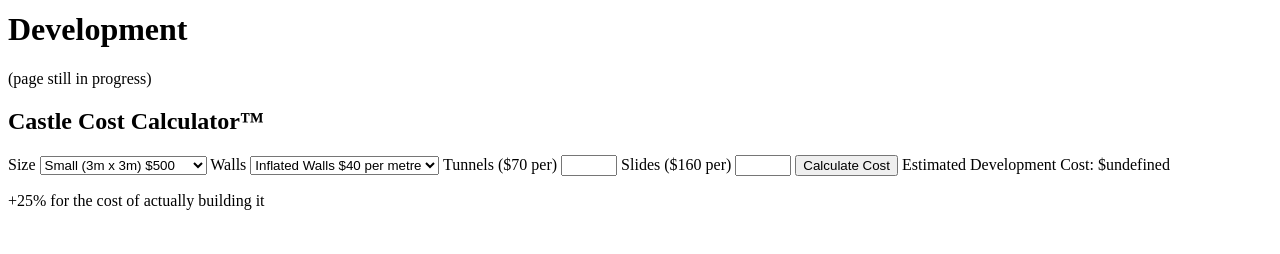
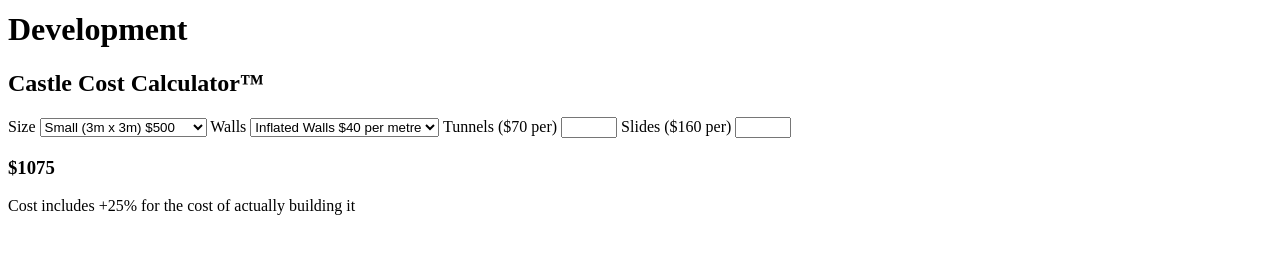
Before and after one commit to wishfulDeity/bounce-house, a SvelteKit app: page /development in a window 1280 px wide. Shown: the part 340-594 px from the top of the page. Built offline with nearby package versions, Linux system fonts and the light colour scheme.

Commit message:
made the calculator actually update live

```diff
--- a/src/routes/development/+page.svelte
+++ b/src/routes/development/+page.svelte
@@ -6,11 +6,12 @@
     let walls;
     let tunnels;
     let slides;
+    let profit = 1.25;
     let totalEstimatedCost;
 
     $: {
         console.log(`size:${size}\nwalls:${walls}\ntunnels:${tunnels}\nslides:${slides}\ntotalEstimatedCost:${totalEstimatedCost}`);
-        totalEstimatedCost;
+        totalEstimatedCost = calculateCost(size, walls, slides, tunnels, profit);
     }
 </script>
 
@@ -21,10 +22,9 @@
 <Navbar />
 
 <h1>Development</h1>
-<p>(page still in progress)</p>
 
 <div class="cost-calculator-container">
-    <form on:submit={totalEstimatedCost = calculateCost(size, walls, slides, tunnels, 1.25)}>
+    <form>
         <h2>Castle Cost Calculator™</h2>
 
         <label for="size" class="mainlabel">Size</label>
@@ -44,11 +44,8 @@
         <input type="number" id="tunnel" name="tunnel" bind:value={tunnels} min="0" max="10">
         <label for="slide">Slides ($160 per)</label>
         <input type="number" id="slide" name="slide" bind:value={slides} min="0" max="10">
-
-        <input type="submit" value="Calculate Cost">
-
-        <label for="submit">Estimated Development Cost: ${totalEstimatedCost}</label>
+        <h3>${totalEstimatedCost}</h3>
     </form>
 </div>
 
-<p>+25% for the cost of actually building it</p>
+<p>Cost includes +{(profit - 1) * 100}% for the cost of actually building it</p>
```
